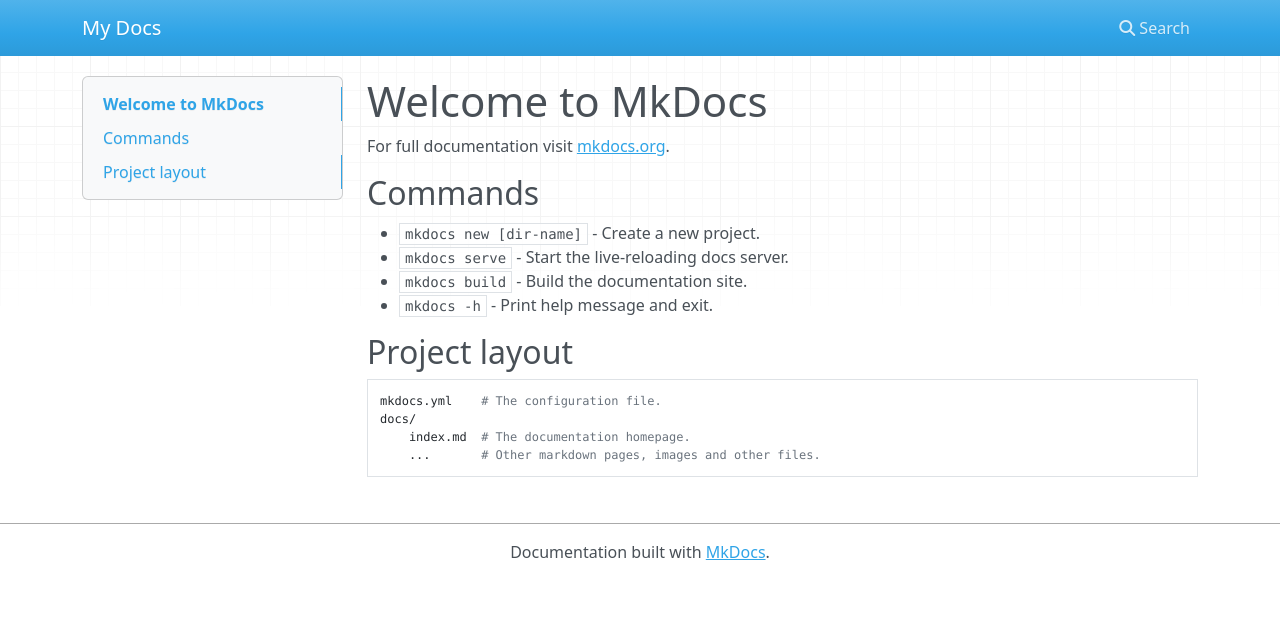
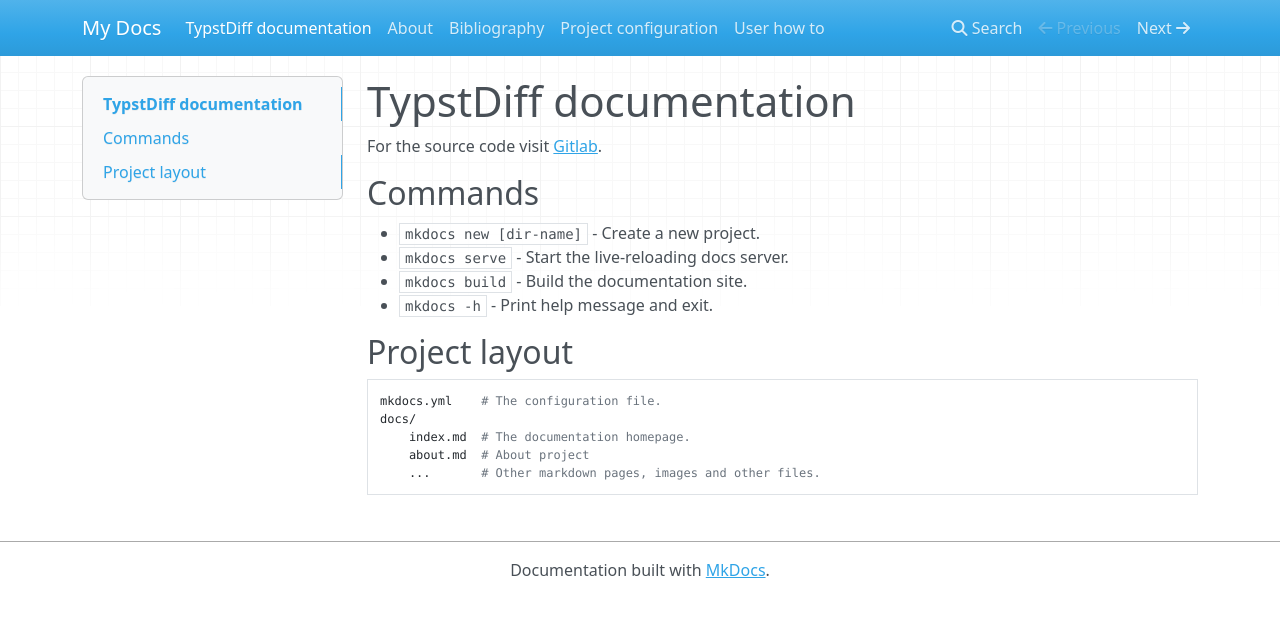
Before and after one commit to goshakowska/Typstdiff, an MkDocs documentation site: the page built from documentation/docs/index.md, in a window 1280 px wide. Shown: the top 617 px of the page. Built offline with MkDocs 1.6.1, drawn with Linux system fonts in a browser that asks for light colours; nearby versions of some CDN libraries.

Commit message:
docs: Added new pages to documentation

```diff
--- a/documentation/docs/index.md
+++ b/documentation/docs/index.md
@@ -1,6 +1,8 @@
-# Welcome to MkDocs
+# TypstDiff documentation
 
-For full documentation visit [mkdocs.org](https://www.mkdocs.org).
+
+For the source code visit [Gitlab](https://gitlab-stud.elka.pw.edu.pl/dferfeck/zprp-typstdiff).
+
 
 ## Commands
 
@@ -14,4 +16,5 @@
     mkdocs.yml    # The configuration file.
     docs/
         index.md  # The documentation homepage.
+        about.md  # About project
         ...       # Other markdown pages, images and other files.
```
Also changed, not shown: documentation/docs/about.md (added), documentation/docs/bibliography.md (added), documentation/docs/project_configuration.md (added), documentation/docs/user_how_to.md (added).
